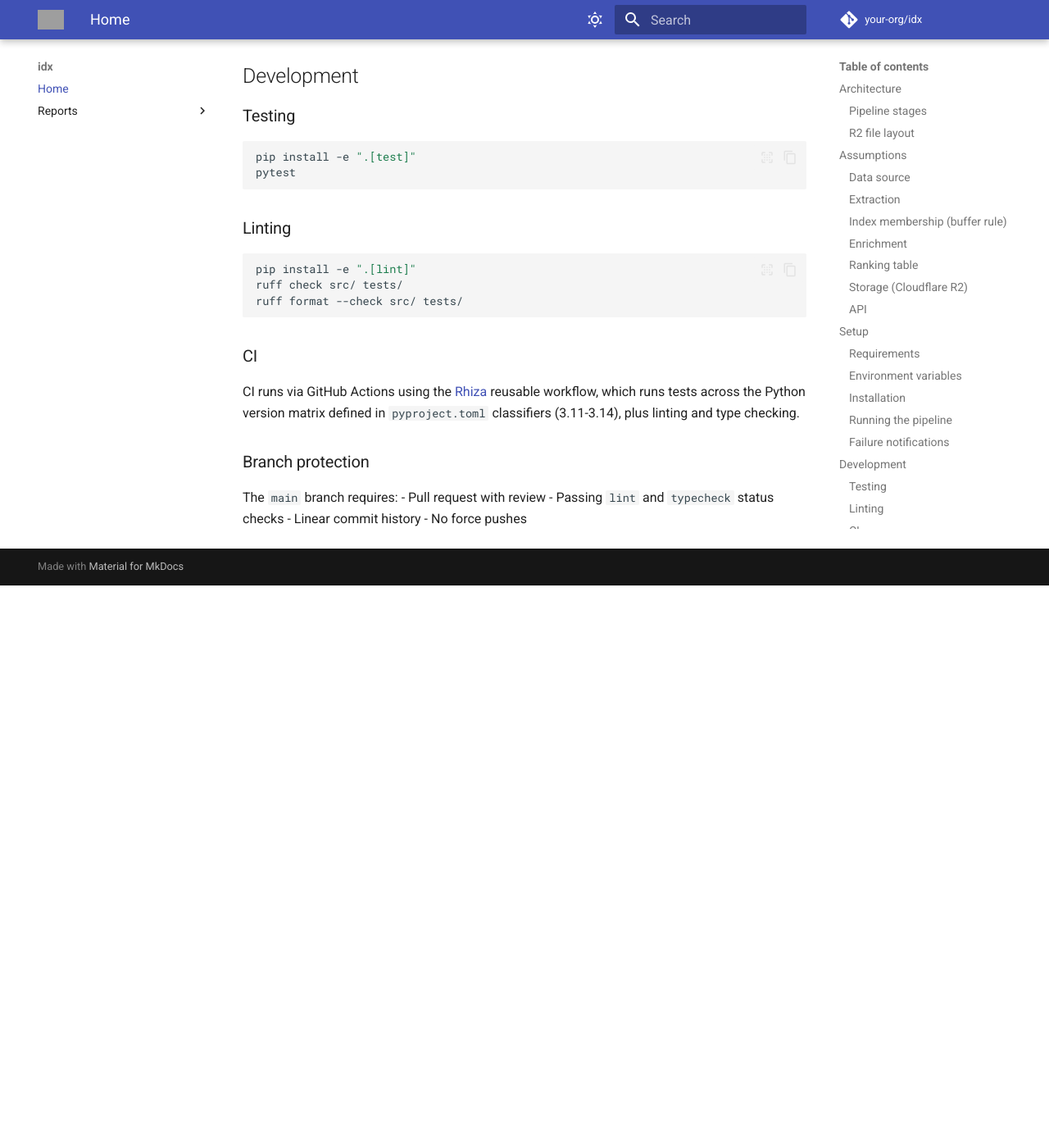
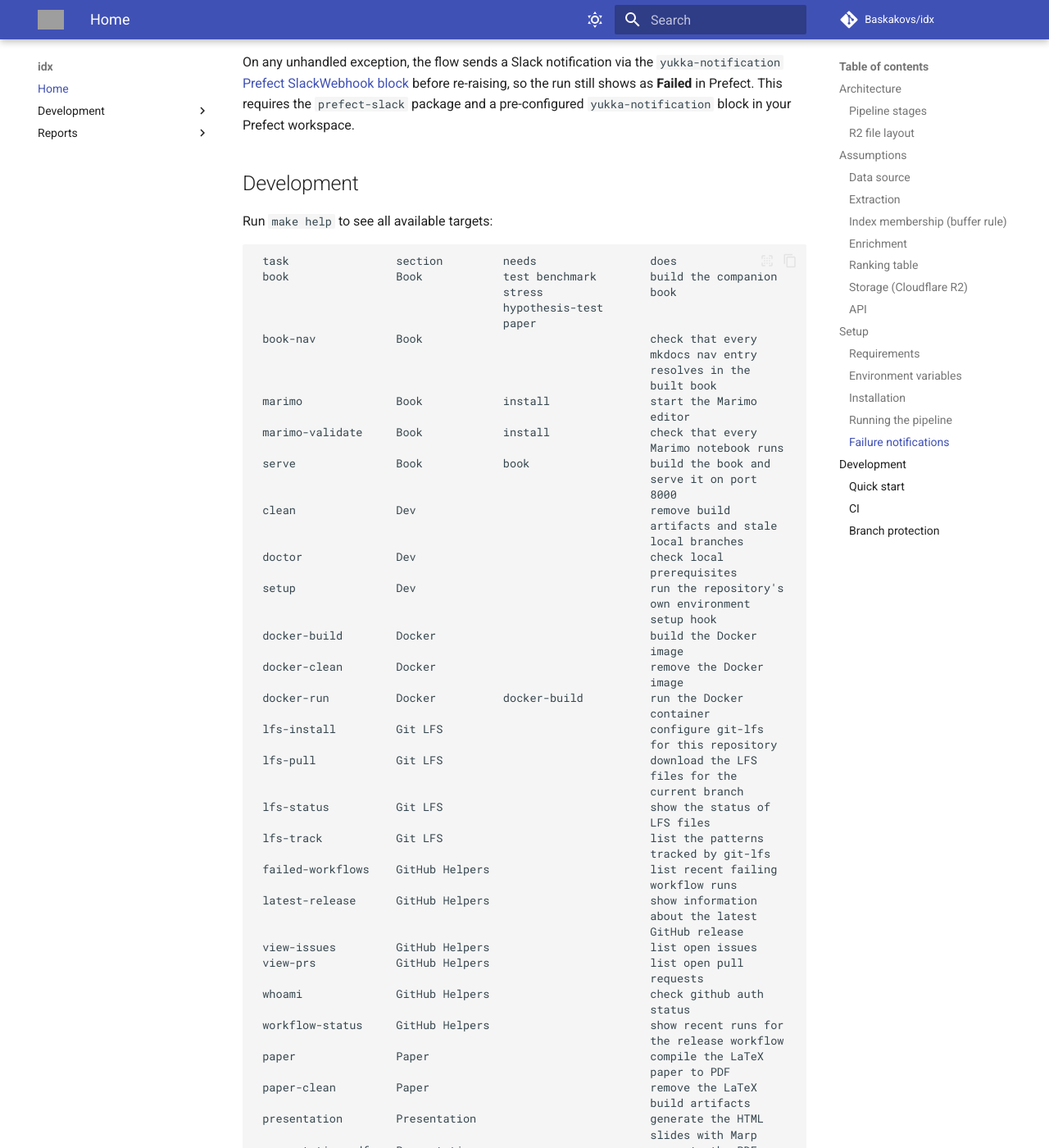
Before and after one commit to Baskakovs/idx, an MkDocs documentation site: the page built from docs/index.md, in a window 1280 px wide and 1400 px high, scrolled down 4262 px. Shown: the whole window at 82% size. Built offline with MkDocs 1.6.1 and Material for MkDocs 9.7.7, drawn with Linux system fonts in a browser that asks for light colours; comment, search, counter and statistics services are not loaded; before the commit the page ends 4976 px from its top, so only the background shows below that; some of the changed text lies outside the part shown; grey boxes are pictures that could not be loaded.

Commit message:
docs: add CLAUDE.md, refresh README badges and mkdocs.yml
- README.md: add badge block (CI, rhiza, license, Python versions, ruff,
  uv, CodeFactor, OpenSSF), replace Development section with make targets,
  sync make help output
- CLAUDE.md: scaffold with commands, architecture, rhiza template split,
  and project conventions
- mkdocs.yml: fix stale your-org references to Baskakovs/idx, add
  Development nav entry for docs/development/rhiza.md

Co-Authored-By: Claude Opus 4.6 (1M context) <noreply@anthropic.com>

````diff
--- a/README.md
+++ b/README.md
@@ -1,3 +1,14 @@
+[![Release](https://img.shields.io/github/v/release/Baskakovs/idx?sort=semver)](https://github.com/Baskakovs/idx/releases)
+
+[![rhiza v1.8.0](https://img.shields.io/badge/rhiza-v1.8.0-blue)](https://github.com/jebel-quant/rhiza/releases/tag/v1.8.0)
+[![License: MIT](https://img.shields.io/badge/License-MIT-green.svg)](LICENSE)
+[![Python versions](https://img.shields.io/badge/Python-3.11%20•%203.12%20•%203.13%20•%203.14-blue?logo=python)](https://www.python.org/)
+[![CI](https://github.com/Baskakovs/idx/actions/workflows/rhiza_ci.yml/badge.svg?event=push)](https://github.com/Baskakovs/idx/actions/workflows/rhiza_ci.yml)
+[![Code style: ruff](https://img.shields.io/badge/code%20style-ruff-000000.svg?logo=ruff)](https://github.com/astral-sh/ruff)
+[![uv](https://img.shields.io/endpoint?url=https://raw.githubusercontent.com/astral-sh/uv/main/assets/badge/v0.json)](https://github.com/astral-sh/uv)
+[![CodeFactor](https://www.codefactor.io/repository/github/Baskakovs/idx/badge)](https://www.codefactor.io/repository/github/Baskakovs/idx)
+[![OpenSSF Scorecard](https://api.scorecard.dev/projects/github.com/Baskakovs/idx/badge)](https://scorecard.dev/viewer/?uri=github.com/Baskakovs/idx)
+
 # idx
 
 STOXX Europe 600 index membership pipeline. Downloads selection lists from stoxx.com, extracts security data, computes index membership using the buffer rule, enriches assets with Yukka entity IDs, and stores everything as Parquet files in Cloudflare R2.
@@ -134,29 +145,146 @@ On any unhandled exception, the flow sends a Slack notification via the `yukka-n
 
 ## Development
 
-### Testing
+Run `make help` to see all available targets:
+
+```
+ task                section         needs                 does
+ book                Book            test benchmark        build the companion
+                                     stress                book
+                                     hypothesis-test
+                                     paper
+ book-nav            Book                                  check that every
+                                                           mkdocs nav entry
+                                                           resolves in the
+                                                           built book
+ marimo              Book            install               start the Marimo
+                                                           editor
+ marimo-validate     Book            install               check that every
+                                                           Marimo notebook runs
+ serve               Book            book                  build the book and
+                                                           serve it on port
+                                                           8000
+ clean               Dev                                   remove build
+                                                           artifacts and stale
+                                                           local branches
+ doctor              Dev                                   check local
+                                                           prerequisites
+ setup               Dev                                   run the repository's
+                                                           own environment
+                                                           setup hook
+ docker-build        Docker                                build the Docker
+                                                           image
+ docker-clean        Docker                                remove the Docker
+                                                           image
+ docker-run          Docker          docker-build          run the Docker
+                                                           container
+ lfs-install         Git LFS                               configure git-lfs
+                                                           for this repository
+ lfs-pull            Git LFS                               download the LFS
+                                                           files for the
+                                                           current branch
+ lfs-status          Git LFS                               show the status of
+                                                           LFS files
+ lfs-track           Git LFS                               list the patterns
+                                                           tracked by git-lfs
+ failed-workflows    GitHub Helpers                        list recent failing
+                                                           workflow runs
+ latest-release      GitHub Helpers                        show information
+                                                           about the latest
+                                                           GitHub release
+ view-issues         GitHub Helpers                        list open issues
+ view-prs            GitHub Helpers                        list open pull
+                                                           requests
+ whoami              GitHub Helpers                        check github auth
+                                                           status
+ workflow-status     GitHub Helpers                        show recent runs for
+                                                           the release workflow
+ paper               Paper                                 compile the LaTeX
+                                                           paper to PDF
+ paper-clean         Paper                                 remove the LaTeX
+                                                           build artifacts
+ presentation        Presentation                          generate the HTML
+                                                           slides with Marp
+ presentation-pdf    Presentation                          generate the PDF
+                                                           slides with Marp
+ presentation-serve  Presentation                          serve the slides
+                                                           with Marp's live
+                                                           preview
+ all                 Python          fmt deps test         run every gate, as
+                                     docs-coverage         CI does
+                                     security license
+                                     typecheck rhiza-test
+ coverage            Python          install               measure coverage and
+                                                           write
+                                                           _tests/coverage.xml
+ deps                Python          install               run deptry over the
+                                                           contributed folders
+ docs-coverage       Python          install               check docstring
+                                                           coverage with
+                                                           interrogate
+ install             Python          setup                 create the venv and
+                                                           sync dependencies
+ license             Python          install               scan for copyleft
+                                                           licences
+ security            Python          install               run the bandit
+                                                           security scan
+ test                Python          install               run all tests
+ test-lowest         Python          install               run the tests
+                                                           against the oldest
+                                                           dependencies the
+                                                           manifest allows
+ typecheck           Python          install               run ty and/or mypy
+                                                           (typechecker = ty |
+                                                           mypy | both)
+ docs-examples       Quality         install               check the fenced
+                                                           examples in the docs
+                                                           tree
+ fmt                 Quality                               run the pre-commit
+                                                           hooks over all files
+ complexity          Quality                               fail on a block
+                                                           above the
+                                                           cyclomatic-complexi…
+                                                           ceiling
+ test-pyproject      Quality         install               run the
+                                                           pyproject.toml
+                                                           structure checks,
+                                                           verbosely
+ rhiza-test          Quality         install               run the rhiza
+                                                           repository checks
+ semgrep             Quality                               run the semgrep
+                                                           static analysis
+                                                           rules
+ todos               Quality                               list every TODO,
+                                                           FIXME and HACK
+                                                           comment
+ update              Template                              sync the rhiza
+                                                           template into this
+                                                           repository
+ benchmark           Testing extras  install               run the performance
+                                                           benchmarks
+ hypothesis-test     Testing extras  install               run the
+                                                           property-based tests
+ stress              Testing extras  install               run the stress and
+                                                           load tests
+```
+
+### Quick start
 
 ```bash
-pip install -e ".[test]"
-pytest
-```
-
-### Linting
-
-```bash
-pip install -e ".[lint]"
-ruff check src/ tests/
-ruff format --check src/ tests/
+make install   # create venv, sync deps, install pre-commit hooks
+make test      # run the full test suite with coverage
+make fmt       # run all pre-commit hooks (ruff, bandit, markdownlint, …)
+make typecheck # run ty + mypy --strict over src/
 ```
 
 ### CI
 
-CI runs via GitHub Actions using the [Rhiza](https://github.com/jebel-quant/rhiza) reusable workflow, which runs tests across the Python version matrix defined in `pyproject.toml` classifiers (3.11-3.14), plus linting and type checking.
+CI runs via GitHub Actions using the [Rhiza](https://github.com/jebel-quant/rhiza) reusable workflow (`rhiza_ci.yml`), which runs tests across the Python version matrix defined in `pyproject.toml` classifiers (3.11–3.14), plus linting, type checking, security scanning, and license compliance.
 
 ### Branch protection
 
 The `main` branch requires:
 - Pull request with review
-- Passing `lint` and `typecheck` status checks
+- Passing CI status checks
 - Linear commit history
 - No force pushes
--- a/mkdocs.yml
+++ b/mkdocs.yml
@@ -1,16 +1,18 @@
 INHERIT: docs/mkdocs-base.yml
 
 site_name: idx
-site_description: Add your description here.
-site_url: https://your-org.github.io/idx/
-repo_url: https://github.com/your-org/idx
-repo_name: your-org/idx
+site_description: STOXX Europe 600 index membership pipeline.
+site_url: https://Baskakovs.github.io/idx/
+repo_url: https://github.com/Baskakovs/idx
+repo_name: Baskakovs/idx
 edit_uri: edit/main/
 
 docs_dir: docs
 
 nav:
   - Home: index.md
+  - Development:
+      - Rhiza: development/rhiza.md
   - Reports:
       - Test Report: reports/html-report/report.html
       - Coverage Report: reports/html-coverage/index.html
````
Also changed, not shown: CLAUDE.md (added, +55 -0 lines).
